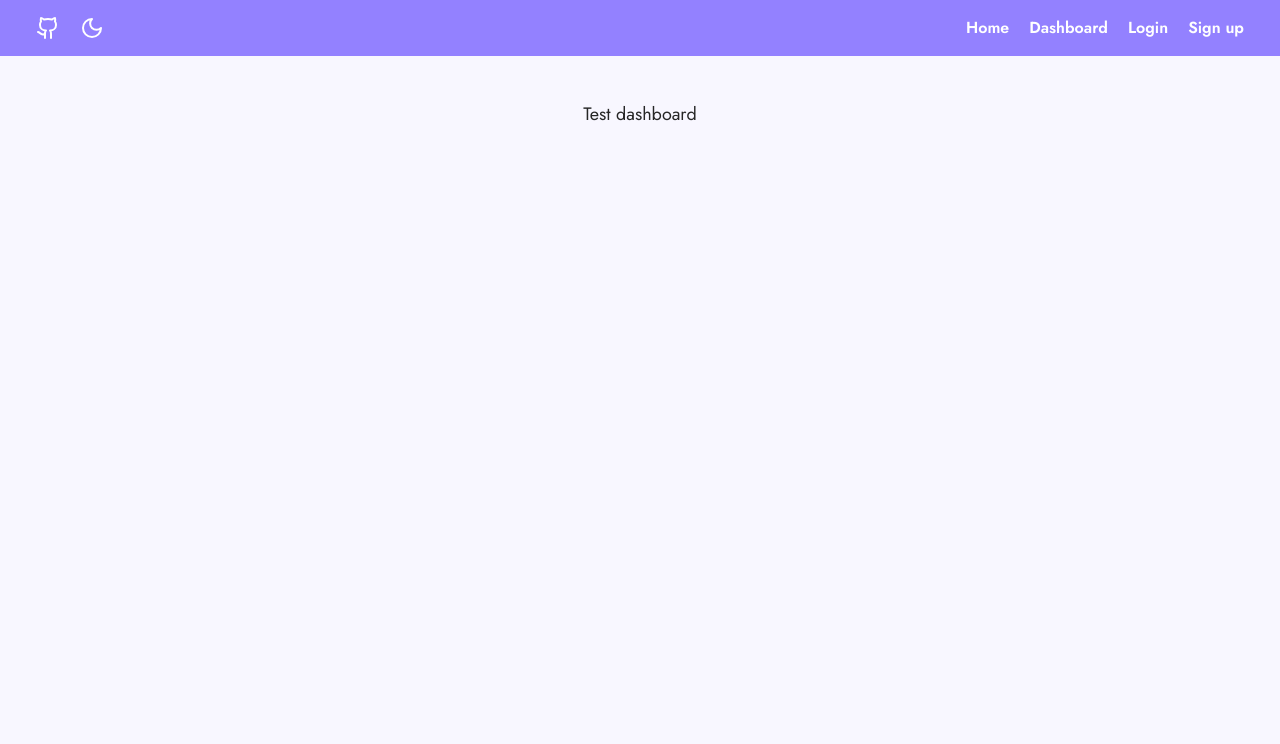
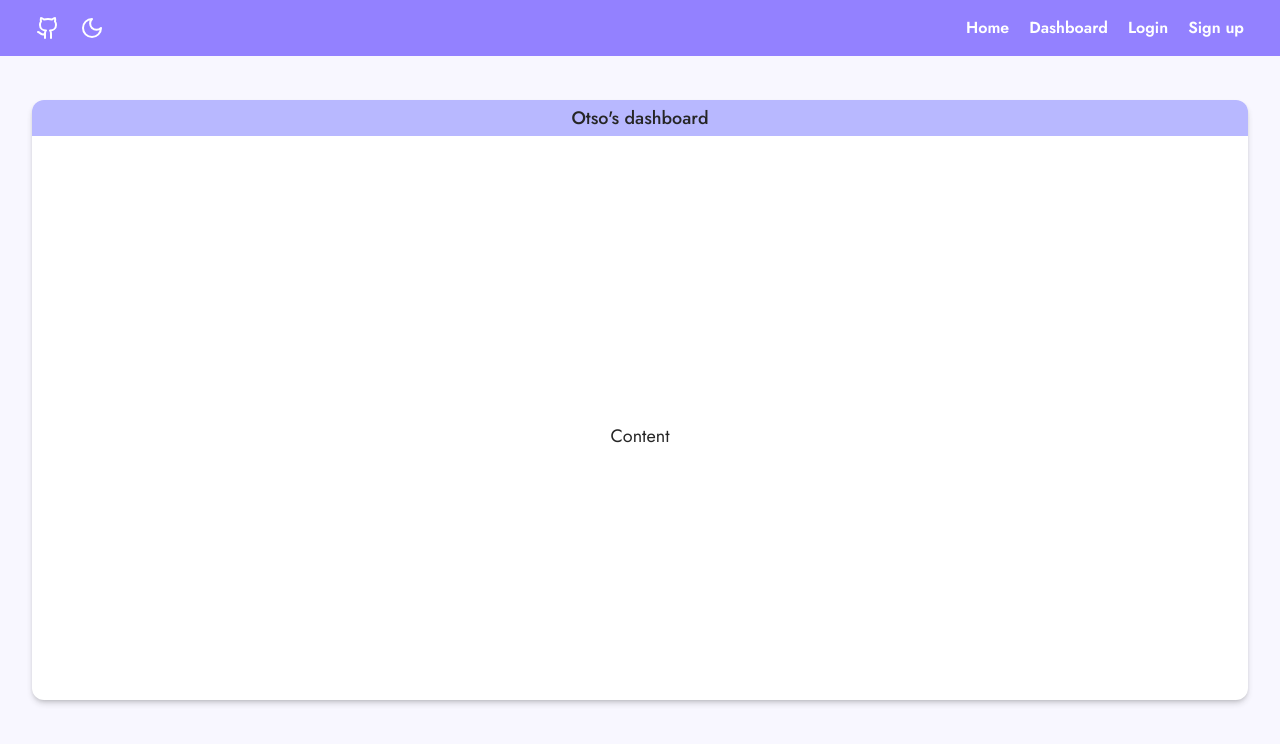
Before and after one commit to otsosaarinen/fiilis, a React (Vite) app: page /dashboard in a window 1280 px wide. Shown: the top 744 px of the page. Built offline with nearby package versions, Linux system fonts and the light colour scheme.

Commit message:
finish dashboard page

```diff
--- a/src/pages/Dashboard.tsx
+++ b/src/pages/Dashboard.tsx
@@ -5,7 +5,14 @@ function Dashboard() {
 		<>
 			<div className="font-jost bg-ghost-white flex min-h-screen max-w-screen flex-col items-center pt-25 text-neutral-800">
 				<Header />
-				<div className="text-lg">Test dashboard</div>
+				<div className="h-150 w-[95%] rounded-xl bg-white text-lg shadow-md shadow-neutral-800/20">
+					<div className="bg-periwinkle flex items-center justify-center rounded-t-xl p-1 font-medium">
+						Otso's dashboard
+					</div>
+					<div className="flex h-full items-center justify-center">
+						Content
+					</div>
+				</div>
 			</div>
 		</>
 	);
```
